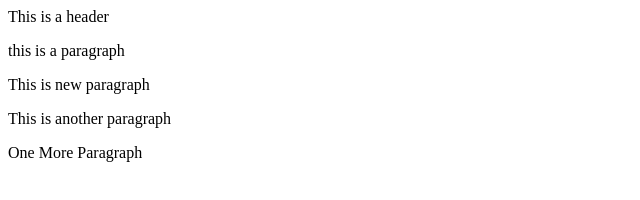
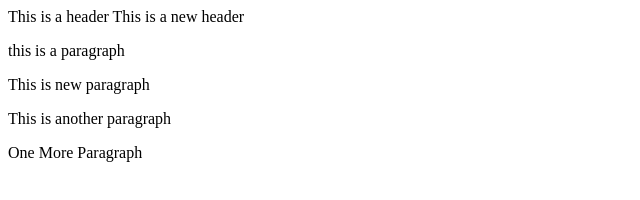
Before and after one commit to kalpitmantri/Git-test, a website: page index.html in a window 1280 px wide. Shown: the whole page, without its empty margins (0-640 px from the left). Drawn offline with Linux system fonts and the light colour scheme.

Commit message:
Update index.html

```diff
--- a/index.html
+++ b/index.html
@@ -5,6 +5,7 @@
 </head>
 <body>
 	<h>This is a header</h>
+	<h>This is a new header </h>
 	<p>this is a paragraph</p>
 	<p>This is new paragraph</p>
 	<p>This is another paragraph </p>
```
